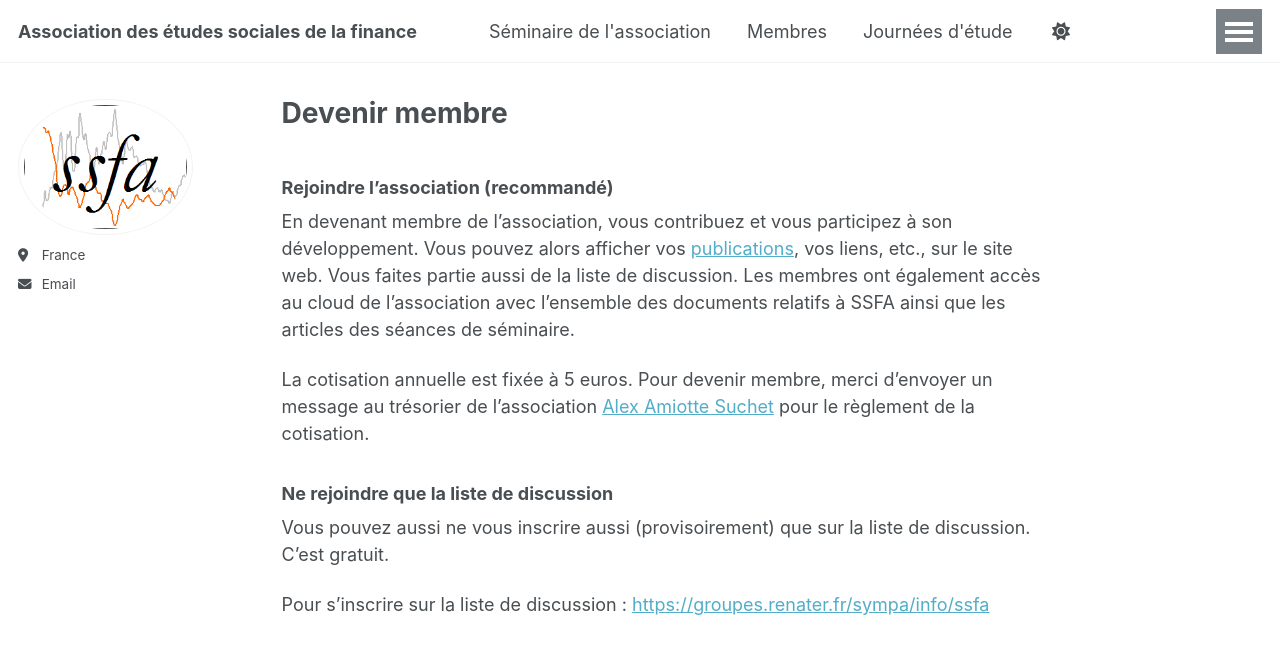
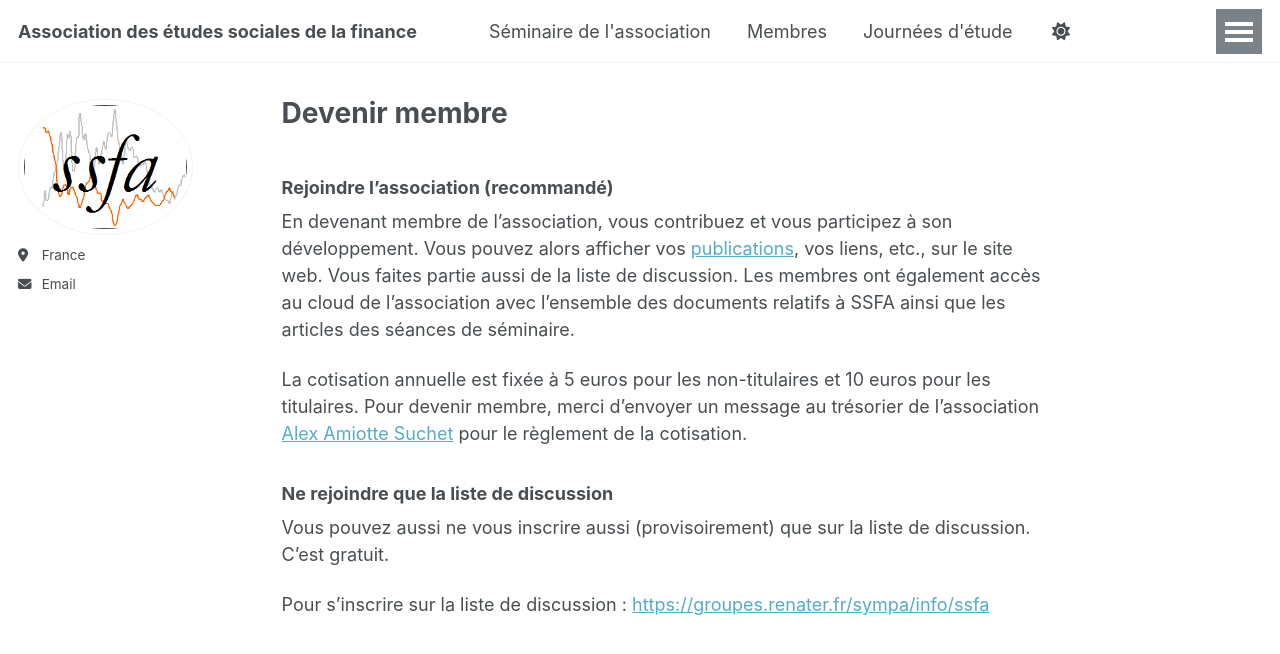
Before and after one commit to ssfa-aesf/ssfa-aesf.github.io, a Jekyll site: the page built from _pages/adhesion.md, in a window 1280 px wide. Shown: the top 654 px of the page. Built offline with Jekyll 4.4.1, drawn with Linux system fonts in a browser that asks for light colours.

Commit message:
Update adhesion.md

```diff
--- a/_pages/adhesion.md
+++ b/_pages/adhesion.md
@@ -8,7 +8,7 @@ author_profile: true
 ### Rejoindre l’association (recommandé)
 En devenant membre de l’association, vous contribuez et vous participez à son développement. Vous pouvez alors afficher vos [publications](/publications/), vos liens, etc., sur le site web. Vous faites partie aussi de la liste de discussion. Les membres ont également accès au cloud de l'association avec l'ensemble des documents relatifs à SSFA ainsi que les articles des séances de séminaire.
 
-La cotisation annuelle est fixée à 5 euros. Pour devenir membre, merci d'envoyer un message au trésorier de l'association [Alex Amiotte Suchet](mailto:alex.amiotte-suchet@ens-paris-saclay.fr) pour le règlement de la cotisation.
+La cotisation annuelle est fixée à 5 euros pour les non-titulaires et 10 euros pour les titulaires. Pour devenir membre, merci d'envoyer un message au trésorier de l'association [Alex Amiotte Suchet](mailto:alex.amiotte-suchet@ens-paris-saclay.fr) pour le règlement de la cotisation.
 
 ### Ne rejoindre que la liste de discussion
 Vous pouvez aussi ne vous inscrire aussi (provisoirement) que sur la liste de discussion. C’est gratuit.
```
